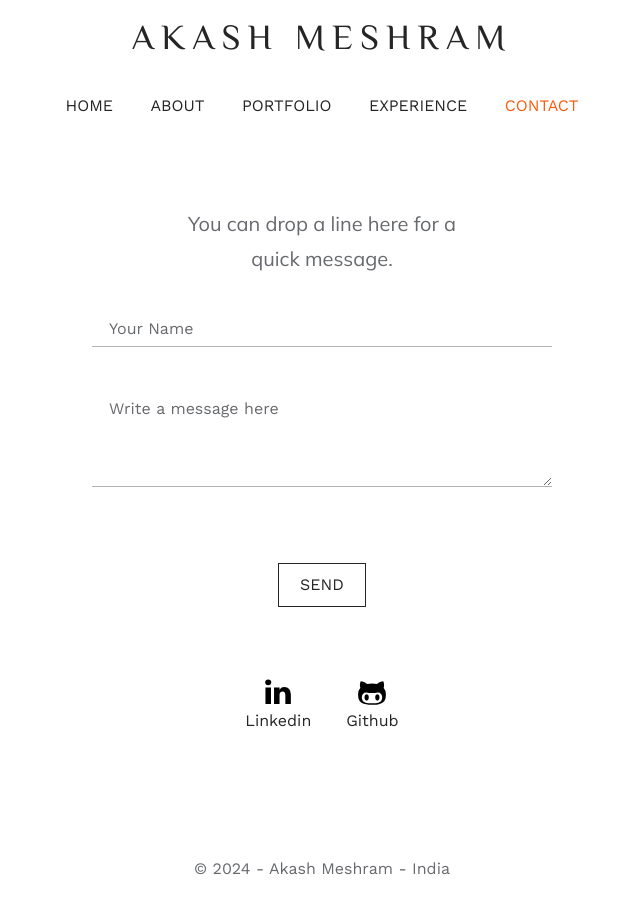
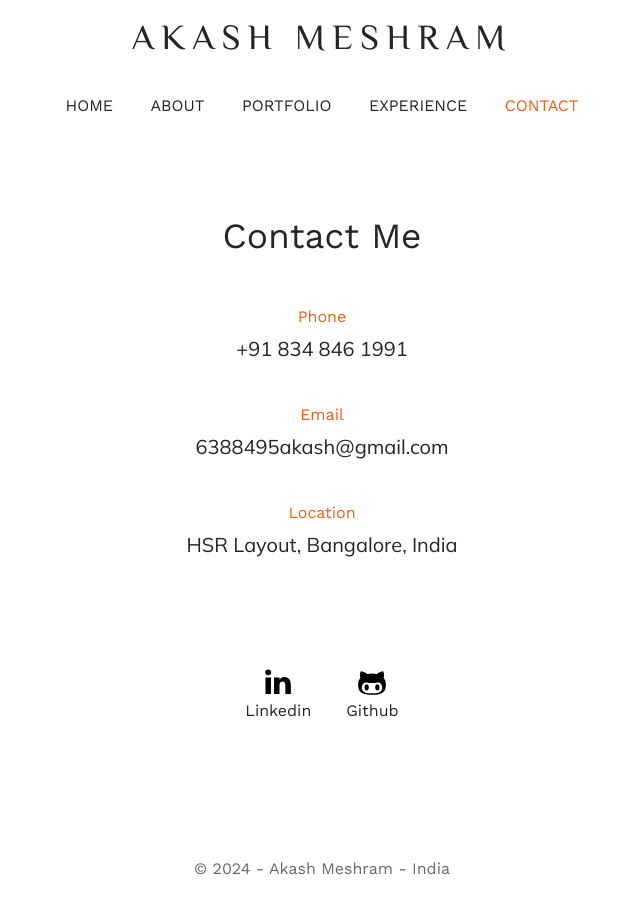
Before and after one commit to akashmeshram/Personal-Website, a Jekyll site: the page built from pages/contact.html, in a window 1280 px wide. Shown: the whole page, without its empty margins (318-958 px from the left). Built offline with Jekyll 4.4.1, drawn with Linux system fonts in a browser that asks for light colours.

Commit message:
📱 Update contact page

```diff
--- a/_sass/pages/contact.scss
+++ b/_sass/pages/contact.scss
@@ -3,38 +3,24 @@
    ========================================================================== */
 
 #connect-page {
-  form {
-    max-width: map_get($breakpoints, "tablet") * 0.6;
-    margin: 0 auto;
-    p {
+  article {
+    margin-bottom: $whitespace * 3;
+    h3 {
       text-align: center;
-    }
-    input,
-    textarea,
-    button {
-      margin-top: $whitespace;
-    }
-    input[type="text"],
-    input[type="email"] {
-      height: $whitespace * 1;
-    }
-    textarea {
-      height: $whitespace * 3;
-    }
-    button {
-      @include accent-button;
-      text-transform: uppercase;
-      padding: $whitespace * 0.2 $whitespace * 0.6;
+      margin: $whitespace auto;
     }
     div {
-      margin-bottom: 2em;
-      &:last-child {
-        text-align: center;
+      margin-top: $whitespace;
+      text-align: center;
+      small {
+        color: $accent-color;
+      }
+      p {
+        color: $primary-color;
       }
     }
   }
   aside {
-    margin: $whitespace * 2 auto $whitespace;
     display: flex;
     justify-content: center;
     a {
--- a/pages/contact.html
+++ b/pages/contact.html
@@ -5,21 +5,23 @@ permalink: /contact
 ---
 
 <main id="connect-page">
-  <!-- <form> -->
-  <form action="mailto:6388495akash@gmail.com" method="GET">
-    <p>
-      You can drop a line here for a <br />
-      quick message.
-    </p>
+  <article>
+    <h3>Contact Me</h3>
     <div>
-      <input type="text" name="subject" value="From Website" hidden/>
-      <input type="text" name="subject" placeholder="Your Name" />
-      <textarea name="body" placeholder="Write a message here"></textarea>
+      <small>Phone</small>
+      <p> +91 834 846 1991</p>
     </div>
+
     <div>
-      <button type="submit">SEND</button>
+      <small>Email</small>
+      <p> 6388495akash@gmail.com</p>
     </div>
-  </form>
+
+    <div>
+      <small>Location</small>
+      <p> HSR Layout, Bangalore, India</p>
+    </div>
+  </article>
   <aside>
     <a href="https://www.linkedin.com/in/meshram-akash/" target="_blank">
       {% include svg/linkedin.svg %} Linkedin
```
